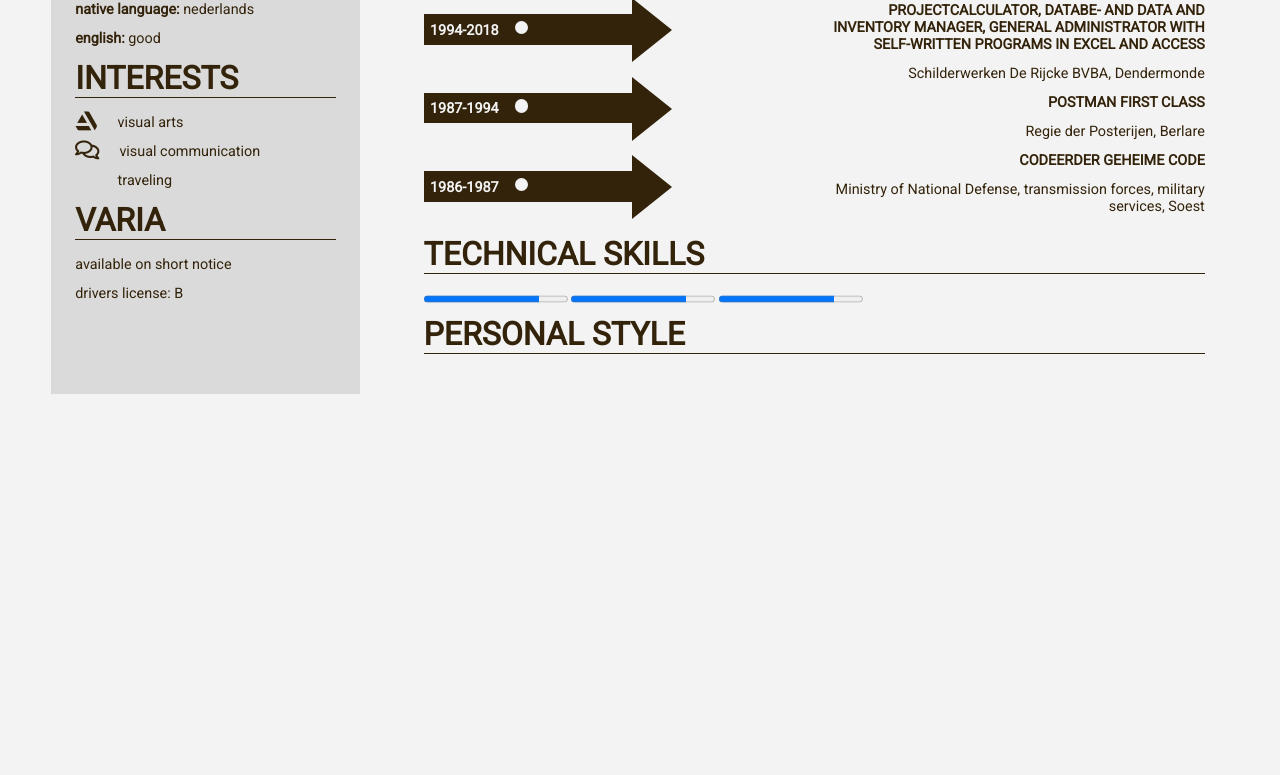
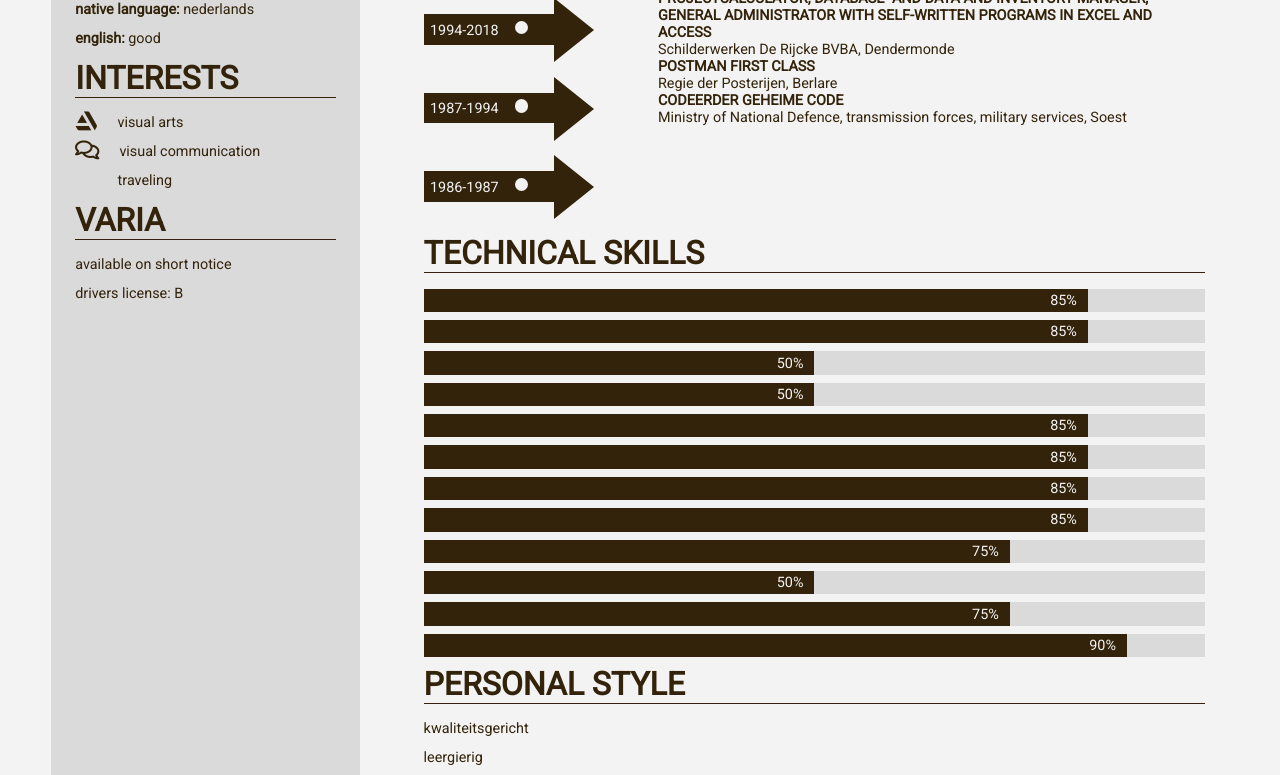
Before and after one commit to DannyEeraerts/AboutMe, a plain HTML site: page cv.html in a window 1280 px wide. Shown: the part 672-1447 px from the top of the page. Before the commit the page ends 1110 px from the top, so only its background shows below. Drawn offline with Linux system fonts and the light colour scheme.

Commit message:
Add content

```diff
--- a/cv.html
+++ b/cv.html
@@ -57,7 +57,7 @@
                     <hr>
                 </header>
                 <section class="education">
-                    <h3>educations</h3>
+                    <h3>education</h3>
                     <section class="sub-education">
                         <section class="studies">
                             <p>webdeveloper</p>
@@ -87,8 +87,8 @@
                 </section>
                 <section class="work">
                     <h3>work experience</h3>
-                    <section class="sub-education">
-                        <section class="studies">
+                    <section class="sub-work">
+                        <section class="year">
                             <section class="arrow-box">
                                 <p class="arrow">1994-2018</p>
                                 <div class="arrow-right"></div>
@@ -102,23 +102,74 @@
                                 <div class="arrow-right"></div>
                             </section>
                         </section>
-                        <section class="places">
-                            <p class="bold capital">projectcalculator, databe- and data and inventory manager, general administrator with self-written programs in excel and access</p>
-                            <p>Schilderwerken De Rijcke BVBA, Dendermonde</p>
-                            <p class="bold capital">postman first class</p>
-                            <p>Regie der Posterijen, Berlare</p>
-                            <p class="bold capital">codeerder geheime code</p>
-                            <p>Ministry of National Defense, transmission forces, military services, Soest</p>
+                        <section class="work-description">
+                            <section>
+                                <p class="bold capital">projectcalculator, database- and data and inventory manager, general administrator with self-written programs in excel and access</p>
+                                <p>Schilderwerken De Rijcke BVBA, Dendermonde</p>
+                            </section>
+                            <section >
+                                <p class="bold capital">postman first class</p>
+                                <p>Regie der Posterijen, Berlare</p>
+                            </section>
+                            <section>
+                                <p class="bold capital">codeerder geheime code</p>
+                                <p>Ministry of National Defence, transmission forces, military services, Soest</p>
+                            </section>
                         </section>
                     </section>
                 </section>
-                <section class="skills"> </section>
+                <section class="skills">
                     <h3>technical skills</h3>
-                    <progress max="100" value="80"></progress>
-                    <progress max="100" value="80"></progress>
-                    <progress max="100" value="80"></progress>
-                <section class="style"> </section>
+                    <section class= "sub-skills">
+                        <div class="container">
+                            <div class="bar lightroom">85% &nbsp;&nbsp;</div>
+                        </div>
+                        <div class="container">
+                                <div class="bar photoshop">85% &nbsp;&nbsp;</div>
+                        </div>
+                        <div class="container">
+                                <div class="bar illustrator">50% &nbsp;&nbsp;</div>
+                        </div>
+                        <div class="container">
+                            <div class="bar indesign">50% &nbsp;&nbsp;</div>
+                        </div>
+                        <div class="container">
+                            <div class="bar iwork">85% &nbsp;&nbsp;</div>
+                        </div>
+                        <div class="container">
+                            <div class="bar acrobat">85% &nbsp;&nbsp;</div>
+                        </div>
+                        <div class="container">
+                            <div class="bar xd">85% &nbsp;&nbsp;</div>
+                        </div>
+                        <div class="container">
+                            <div class="bar html">85% &nbsp;&nbsp;</div>
+                        </div>
+                        <div class="container">
+                                <div class="bar css">75% &nbsp;&nbsp;</div>
+                        </div>
+                        <div class="container">
+                                <div class="bar javascript">50% &nbsp;&nbsp;</div>
+                        </div>
+                        <div class="container">
+                                <div class="bar php">75% &nbsp;&nbsp;</div>
+                        </div>
+                        <div class="container">
+                                <div class="bar sql">90% &nbsp;&nbsp;</div>
+                        </div>
+                    </section>
+                </section>
+                <section class="style">
                     <h3>personal style</h3>
+                        <p>kwaliteitsgericht</p>
+                        <p>leergierig</p>
+                        <p>loyaalt</p>
+                        <p>analytisch denkend</p>
+                        <p>creative</p>
+                        <p>teamplayer</p>
+                        <p>sociabel</p>
+                        <p>conscïentieus</p>
+                </section>
             </section>
         </main>
     </body>
```
